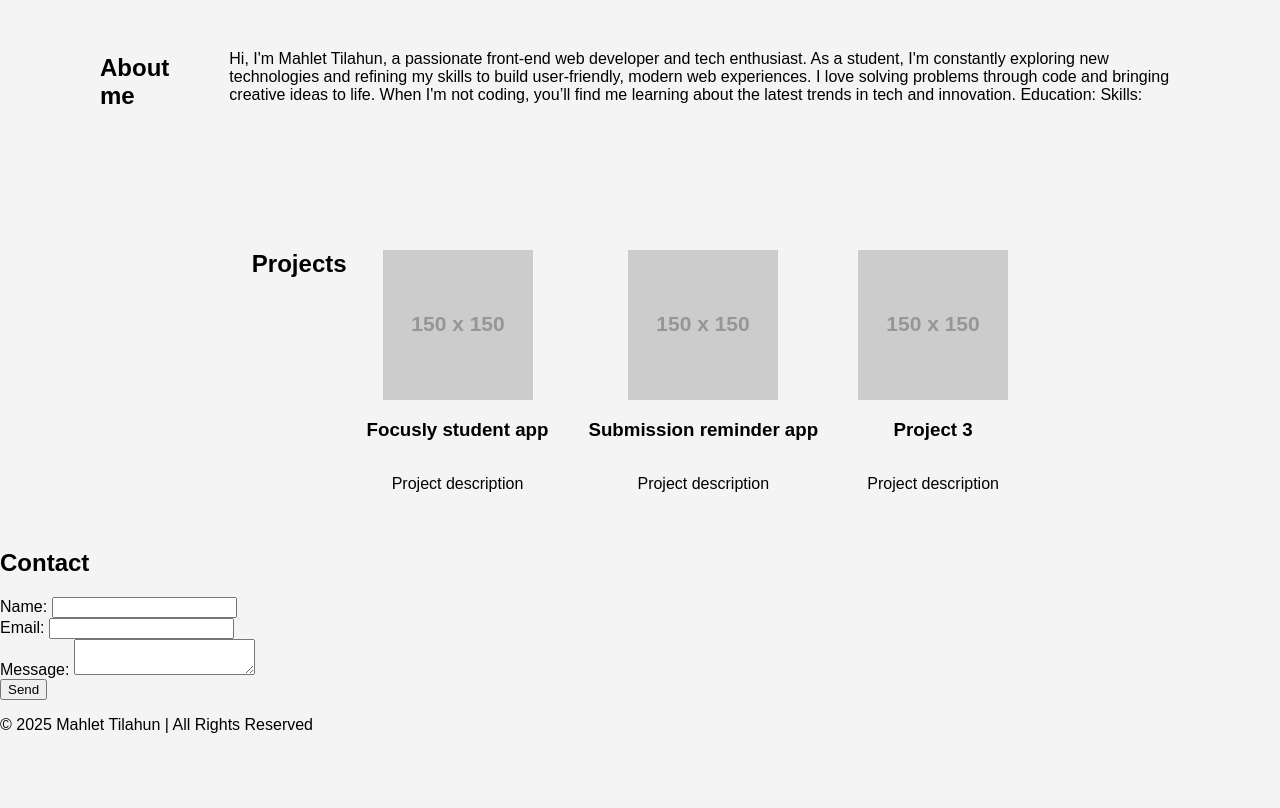
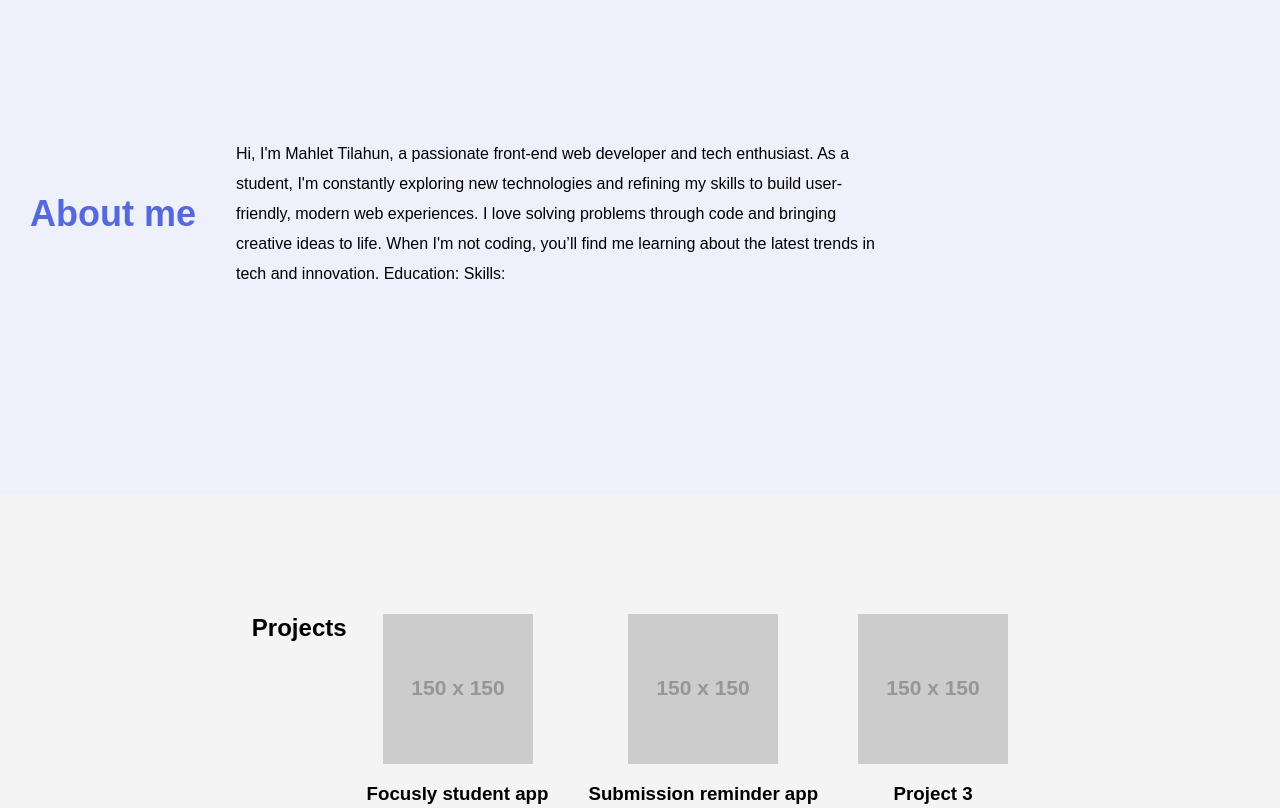
Before and after one commit to mahlet-tilahun/Responsive-Web-Design---Resume-Assignment, a plain HTML site: page index.html in a window 1280 px wide. Shown: the part 620-1428 px from the top of the page. Before the commit the page ends 1370 px from the top, so only its background shows below. Drawn offline with Linux system fonts and the light colour scheme; placeholder pictures from the web are drawn by us.

Commit message:
style.css

```diff
--- a/style.css
+++ b/style.css
@@ -95,6 +95,7 @@ h1 {
   font-size: 24px;
   color: white;
   font-family: "Trebuchet MS", "Arial", "Verdana", sans-serif;
+  padding-left: 30px;
 }
 
 #profile-name {
@@ -109,6 +110,7 @@ h1 {
   color: white;
   font-family: "Trebuchet MS", "Arial", "Verdana", sans-serif;
   font-weight: lighter;
+  padding-left: 30px;
 }
 
 /* Project Section (Updated) */
@@ -116,6 +118,8 @@ h1 {
   display: flex;
   flex-wrap: wrap;
   justify-content: center;
+  margin-top: 100px;
+  min-height: 80vh;
 }
 
 .project-tile {
@@ -133,15 +137,78 @@ h1 {
 
 #about-me {
   display: flex;
-  flex-direction: row;
-  margin: 100px;
+  background-color: #eef0fb;
+  min-height: 70vh;
+  align-items: center;
 }
 
 .about-me-title {
-  margin-right: 60px;
-  display: flex;
+  padding-left: 30px;
+  padding-right: 40px;
+  text-align: left;
+  font-size: 24px;
+  color: #5569dc;
+  font-weight: lighter;
 }
 
 .about-me-description {
+  padding-right: 40px;
+  font-weight: lighter;
+  line-height: 30px;
+  width: 50%;
+}
+
+/* Contact Section */
+#contact {
+  text-align: center;
+  padding: 50px 20px;
+  background-color: #ffffff;
+}
+
+#contact form {
   display: flex;
+  flex-direction: column;
+  align-items: center;
+  max-width: 500px;
+  margin: auto;
 }
+
+#contact label {
+  font-size: 18px;
+  margin-top: 10px;
+}
+
+#contact input,
+#contact textarea {
+  width: 100%;
+  padding: 10px;
+  margin: 5px 0;
+  border: 1px solid #ccc;
+  border-radius: 5px;
+  font-size: 16px;
+}
+
+#contact button {
+  background-color: #5569dc;
+  color: white;
+  border: none;
+  padding: 10px 20px;
+  margin-top: 10px;
+  font-size: 18px;
+  cursor: pointer;
+  border-radius: 5px;
+  transition: background 0.3s ease-in-out;
+}
+
+#contact button:hover {
+  background-color: #4050b5;
+}
+
+/* Footer */
+footer {
+  text-align: center;
+  background: #5569dc;
+  color: white;
+  padding: 20px;
+  font-size: 16px;
+}
```
